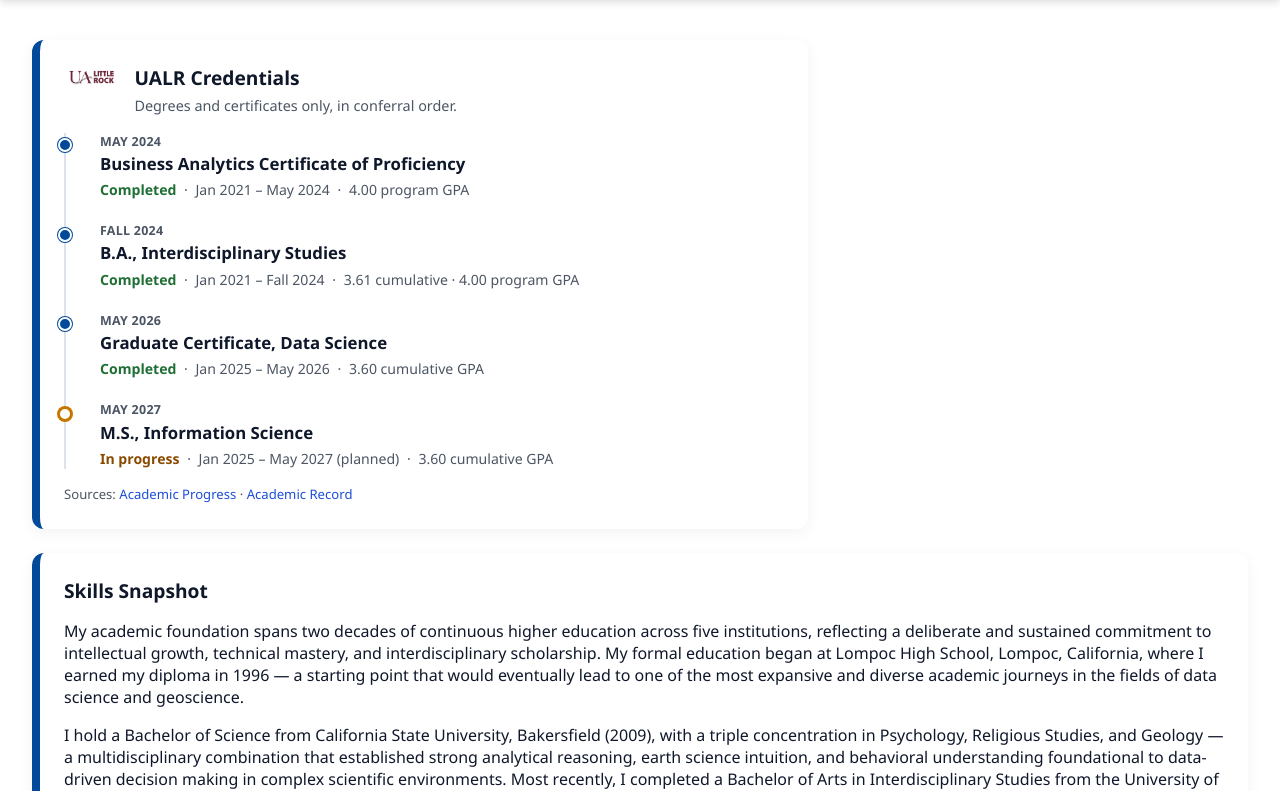
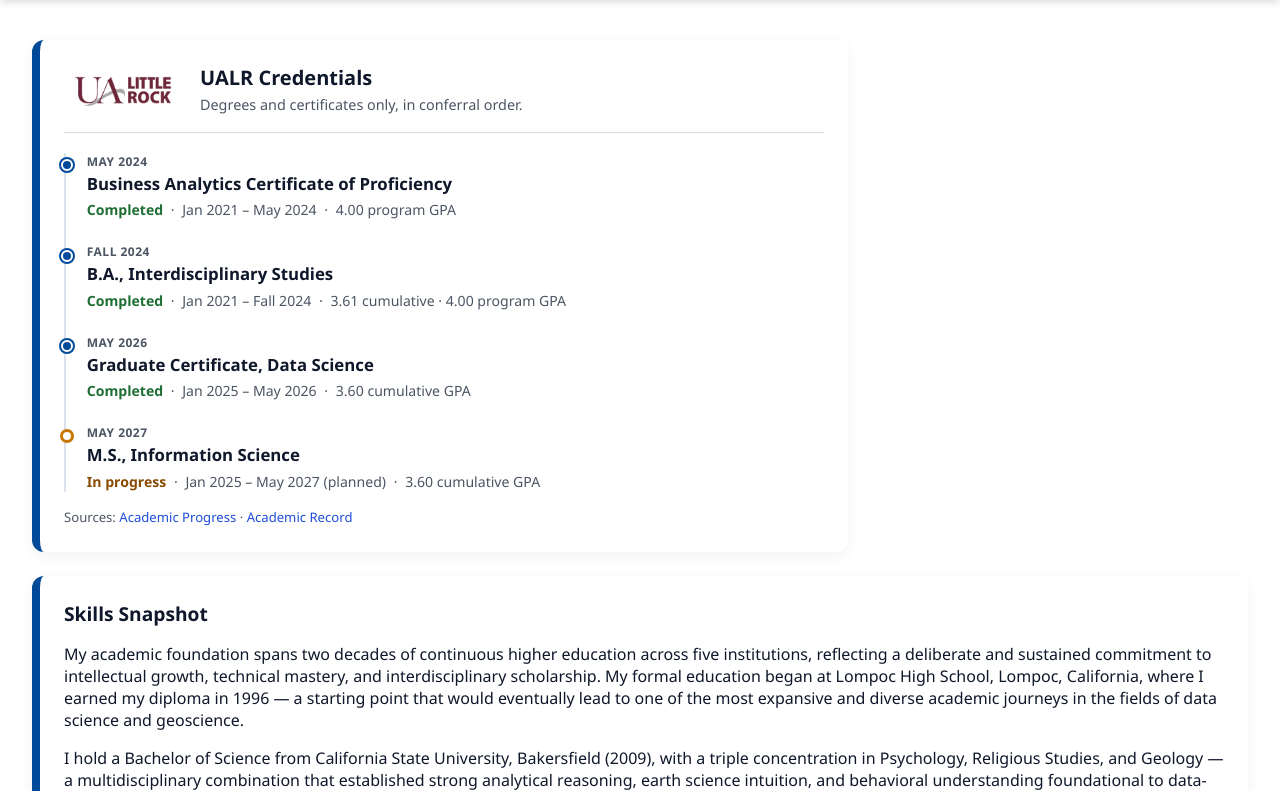
Before and after one commit to Porebo/2026Spring, a PHP site: page /credentials/index.html in a window 1280 px wide. Shown: the part 204-995 px from the top of the page. Run offline with PHP 8.4, Linux system fonts and the light colour scheme.

Commit message:
Polish UALR credentials section to match clean vertical screenshot (#9)
Enlarge the UALR wordmark beside the heading, tighten hierarchy, and
keep the simple vertical conferral list without horizontal clutter.

Co-authored-by: Cursor Agent <cursoragent@cursor.com>
Co-authored-by: Lester S Carcamo <Porebo@users.noreply.github.com>

```diff
--- a/credentials/index.html
+++ b/credentials/index.html
@@ -5,7 +5,7 @@
   <meta name="viewport" content="width=device-width, initial-scale=1.0">
   <meta name="description" content="Academic credentials, professional experience, and technical proficiencies for Lester S. Carcamo.">
   <title>Credentials &amp; Portfolio</title>
-  <link rel="stylesheet" href="styles.css?v=4">
+  <link rel="stylesheet" href="styles.css?v=5">
 </head>
 <body>
 
@@ -27,8 +27,8 @@
 
     <div class="bento-card credential-timeline-card">
       <div class="credential-timeline-heading">
-        <img class="credential-timeline-logo" src="images/ualr.png" alt="University of Arkansas at Little Rock logo">
-        <div>
+        <img class="credential-timeline-logo" src="images/ualr.png" alt="UA Little Rock logo">
+        <div class="credential-timeline-heading-text">
           <h2>UALR Credentials</h2>
           <p class="credential-timeline-intro">Degrees and certificates only, in conferral order.</p>
         </div>
--- a/credentials/styles.css
+++ b/credentials/styles.css
@@ -233,25 +233,28 @@ a:hover {
 }
 
 .credential-timeline-card {
-  max-width: 720px;
+  max-width: 760px;
 }
 
 .credential-timeline-heading {
   display: flex;
-  align-items: flex-start;
-  gap: 0.9rem;
-  margin-bottom: 1rem;
+  align-items: center;
+  gap: 1rem;
+  margin-bottom: 1.25rem;
+  padding-bottom: 1rem;
+  border-bottom: 1px solid var(--line-color);
 }
 
 .credential-timeline-logo {
-  width: 56px;
+  width: 120px;
   height: auto;
   flex-shrink: 0;
-  margin-top: 0.1rem;
+  display: block;
 }
 
-.credential-timeline-heading h2 {
-  margin: 0 0 0.25rem;
+.credential-timeline-heading-text h2 {
+  margin: 0 0 0.2rem;
+  font-size: 1.25rem;
 }
 
 .credential-timeline-intro,
@@ -274,16 +277,13 @@ a:hover {
 .credential-timeline-list {
   list-style: none;
   margin: 0;
-  padding: 0;
+  padding: 0 0 0 0.15rem;
   border-left: 2px solid var(--timeline-line);
 }
 
 .credential-row {
   position: relative;
-  display: grid;
-  grid-template-columns: 18px 1fr;
-  gap: 0.85rem;
-  padding: 0 0 1.35rem 0.15rem;
+  padding: 0 0 1.4rem 1.15rem;
 }
 
 .credential-row:last-child {
@@ -291,21 +291,22 @@ a:hover {
 }
 
 .credential-row__marker {
-  position: relative;
-  display: flex;
-  justify-content: center;
+  position: absolute;
+  left: -7px;
+  top: 0.4rem;
+  width: 12px;
+  height: 12px;
 }
 
 .credential-row__dot {
-  position: absolute;
-  left: -10px;
-  top: 0.35rem;
-  width: 10px;
-  height: 10px;
+  display: block;
+  width: 12px;
+  height: 12px;
   border-radius: 50%;
   background: var(--primary);
   border: 2px solid #fff;
-  box-shadow: 0 0 0 1px var(--primary);
+  box-shadow: 0 0 0 2px var(--primary);
+  box-sizing: border-box;
 }
 
 .credential-row--in-progress .credential-row__dot {
@@ -316,9 +317,9 @@ a:hover {
 
 .credential-row__when {
   margin: 0 0 0.2rem;
-  font-size: 0.78rem;
+  font-size: 0.75rem;
   font-weight: 700;
-  letter-spacing: 0.02em;
+  letter-spacing: 0.04em;
   text-transform: uppercase;
   color: var(--text-muted);
 }
@@ -351,6 +352,15 @@ a:hover {
 }
 
 @media (max-width: 600px) {
+  .credential-timeline-heading {
+    flex-direction: column;
+    align-items: flex-start;
+  }
+
+  .credential-timeline-logo {
+    width: 100px;
+  }
+
   .timeline {
     grid-template-columns: repeat(auto-fill, minmax(260px, 1fr));
     gap: 0.75rem 0.9rem;
@@ -380,5 +390,4 @@ a:hover {
     line-height: 1.2;
     white-space: nowrap;
   }
-
 }
```
